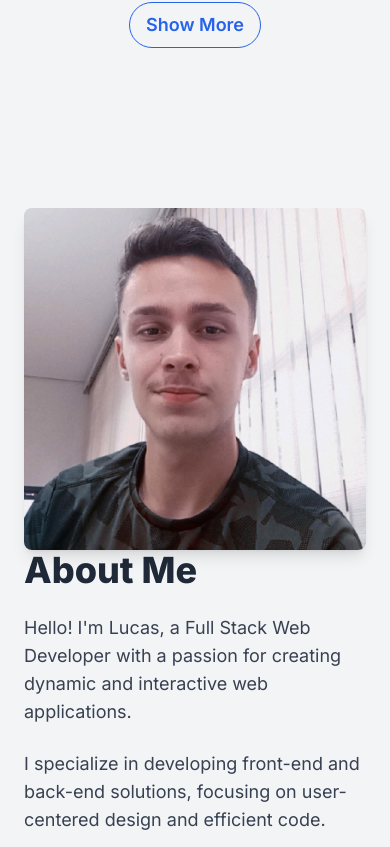
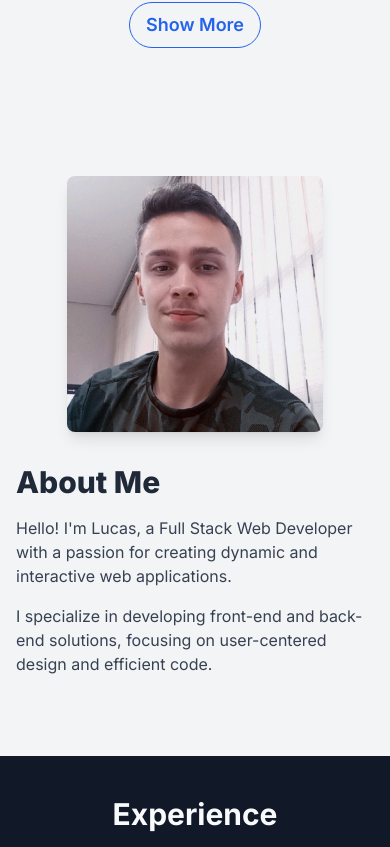
Before and after one commit to LucasNoliveira/portfolio-page, a Next.js app: page / in a window 390 px wide. Shown: the part 1297-2144 px from the top of the page. Built offline with nearby package versions, Linux system fonts and the light colour scheme.

Commit message:
About section responsivity

```diff
--- a/src/app/components/About.tsx
+++ b/src/app/components/About.tsx
@@ -8,12 +8,12 @@ const AboutSection: FC = () => {
     const { translations } = useLanguage();
 
     return (
-        <section className="bg-gray-100 py-20" id="about">
-            <div className="container mx-auto flex flex-col-reverse lg:flex-row items-center px-6 lg:px-16">
+        <section className="bg-gray-100 py-12 md:py-16 lg:py-20" id="about">
+            <div className="container mx-auto flex flex-col-reverse lg:flex-row items-center px-4 sm:px-8 md:px-12 lg:px-16">
                 {/* Text Section */}
-                <div className="lg:w-1/2 lg:pr-12 mb-12 lg:mb-0">
+                <div className="w-full lg:w-1/2 lg:pr-12 mb-8 lg:mb-0">
                     <motion.h2
-                        className="text-4xl lg:text-5xl font-extrabold text-gray-800 mb-6"
+                        className="text-3xl sm:text-4xl md:text-5xl font-extrabold text-gray-800 mb-4 sm:mb-6 lg:mb-8"
                         initial={{ opacity: 0, x: -30 }}
                         animate={{ opacity: 1, x: 0 }}
                         transition={{ duration: 0.6, ease: 'easeOut' }}
@@ -21,7 +21,7 @@ const AboutSection: FC = () => {
                         {translations.aboutMe}
                     </motion.h2>
                     <motion.p
-                        className="text-lg lg:text-xl text-gray-700 mb-6"
+                        className="text-base sm:text-lg md:text-xl text-gray-700 mb-4 sm:mb-6 lg:mb-8"
                         initial={{ opacity: 0, y: 30 }}
                         animate={{ opacity: 1, y: 0 }}
                         transition={{ duration: 0.6, ease: 'easeOut' }}
@@ -29,7 +29,7 @@ const AboutSection: FC = () => {
                         {translations.aboutIntro}
                     </motion.p>
                     <motion.p
-                        className="text-lg lg:text-xl text-gray-700"
+                        className="text-base sm:text-lg md:text-xl text-gray-700"
                         initial={{ opacity: 0, y: 30 }}
                         animate={{ opacity: 1, y: 0 }}
                         transition={{ duration: 0.6, ease: 'easeOut' }}
@@ -39,9 +39,9 @@ const AboutSection: FC = () => {
                 </div>
 
                 {/* Image Section */}
-                <div className="lg:w-1/2 flex justify-center lg:justify-end">
+                <div className="w-full lg:w-1/2 flex justify-center lg:justify-end mb-8 lg:mb-0">
                     <motion.div
-                        className="relative w-full max-w-md lg:max-w-lg"
+                        className="relative w-64 sm:w-72 md:w-80 lg:w-full max-w-xs sm:max-w-sm md:max-w-md lg:max-w-lg"
                         initial={{ opacity: 0, scale: 0.9 }}
                         animate={{ opacity: 1, scale: 1 }}
                         transition={{ duration: 0.6, ease: 'easeOut' }}
```
